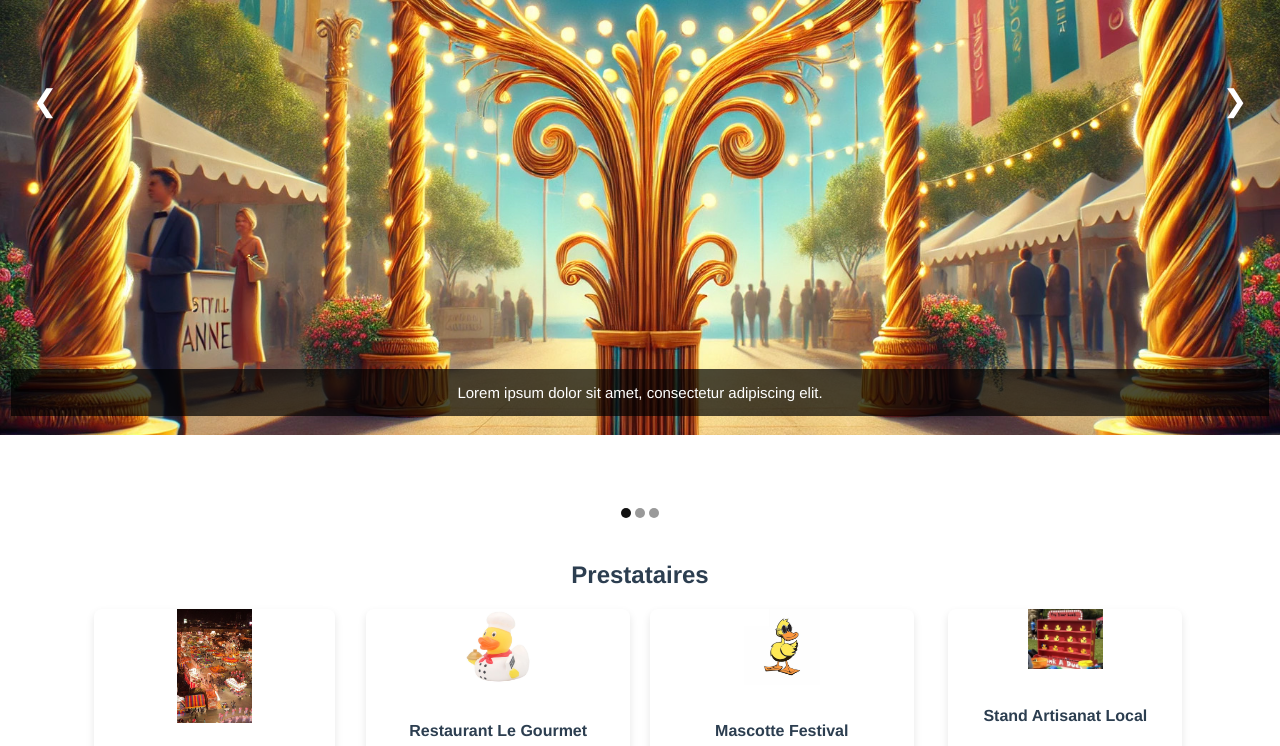
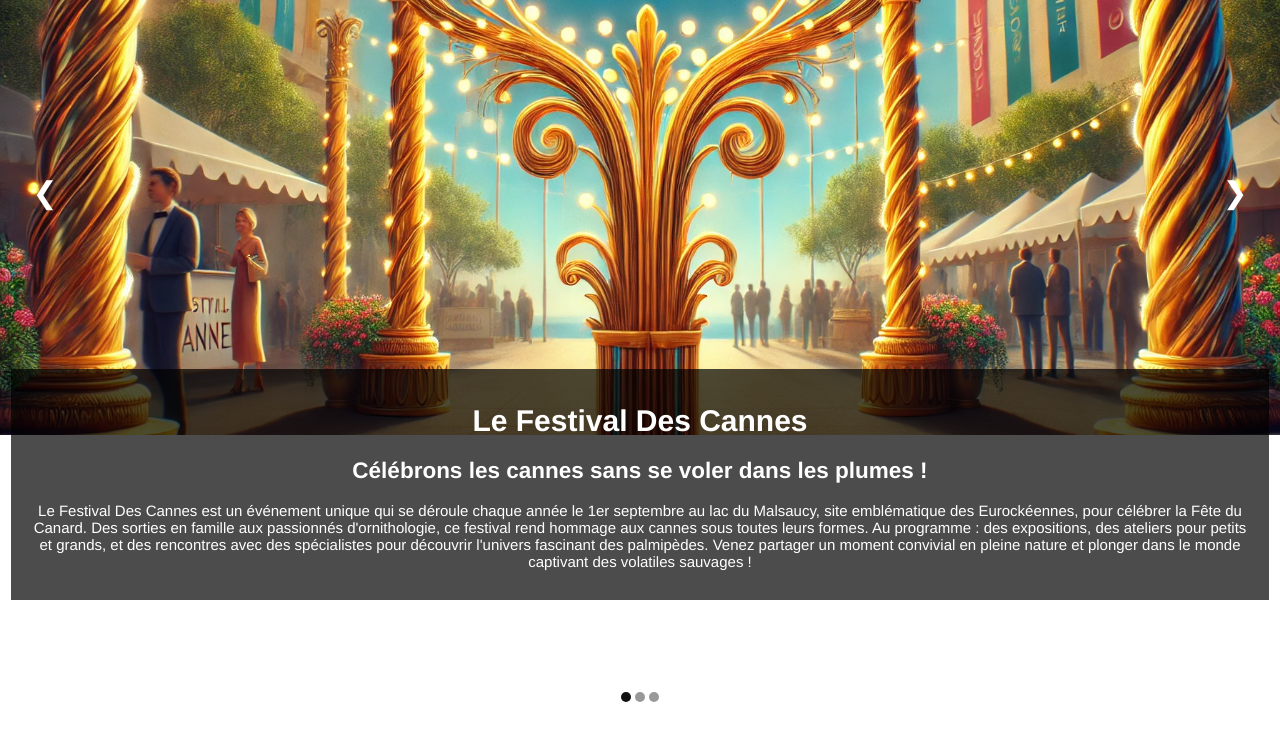
Before and after one commit to MaikenDANGELO/LeFestivalDesCannes, a Vue app in the folder frontend/: page / in a window 1280 px wide. Shown: the part 389-1135 px from the top of the page. Built offline with nearby package versions, Linux system fonts and the light colour scheme.

Commit message:
texte page d'accueil

```diff
--- a/frontend/src/components/BanniereAccueil.vue
+++ b/frontend/src/components/BanniereAccueil.vue
@@ -4,7 +4,16 @@
             <div class="custom-slider fade" style="display: block;">
                 <div class="slide-index">1 / 3</div>
                 <img class="slide-img" src="../assets/banniere1.jpg">
-                <div class="slide-text">Lorem ipsum dolor sit amet, consectetur adipiscing elit.</div>
+                <div class="slide-text">
+                    <h1>Le Festival Des Cannes</h1>
+                    <h2>Célébrons les cannes sans se voler dans les plumes !</h2>
+                    <p>Le Festival Des Cannes est un événement unique qui se déroule chaque année le 1er septembre
+                    au lac du Malsaucy, site emblématique des Eurockéennes, pour célébrer la Fête du Canard. Des sorties en famille
+                    aux passionnés d'ornithologie, ce festival rend hommage aux cannes sous toutes leurs formes. Au programme :
+                    des expositions, des ateliers pour petits et grands, et des rencontres avec des spécialistes pour découvrir l'univers
+                    fascinant des palmipèdes. Venez partager un moment convivial en pleine nature et plonger dans le monde captivant des
+                    volatiles sauvages !</p>
+                </div>
             </div>
             <div class="custom-slider fade">
                 <div class="slide-index">2 / 3</div>
```
